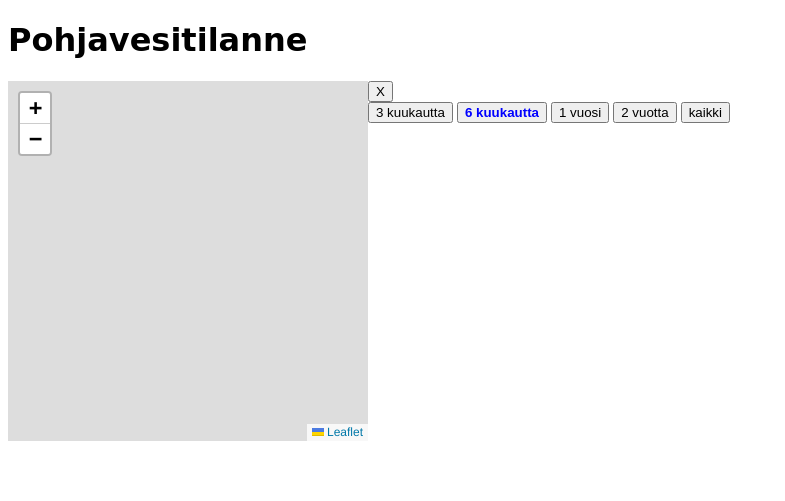
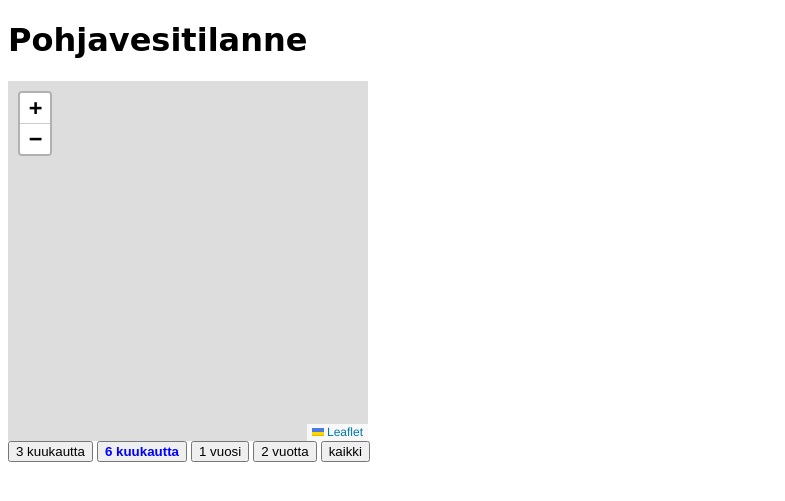
Before and after one commit to City-of-Helsinki/geowaterbed, a Django app: template app/templates/app/index.html in a window 1280 px wide. Shown: the top 501 px of the page, without its empty margins (0-785 px from the left). Run offline with Django 3.2, Linux system fonts and the light colour scheme; the template is opened without the code that fills it: values that come from a table or form of the project are taken from there, others are empty; data comes from the database, SQL or seed files in the repository; some libraries are stand-ins or nearby versions.

Commit message:
Tweaking styling

```diff
--- a/app/static/app/app.css
+++ b/app/static/app/app.css
@@ -9,6 +9,14 @@ h1 { font-family: "Comic Sans MS", "Comic Sans", cursive; }
     float: left;
     z-index: 1;
     position: relative;
+}
+
+#contained_chart {
+    clear: both;
+}
+
+#container_mobiletoolbar {
+    display: none;
 }
 
 #container_chart {
@@ -26,9 +34,14 @@ h1 { font-family: "Comic Sans MS", "Comic Sans", cursive; }
 .mobile #container_mobiletoolbar {
     text-align: right;
     background: white;
+    display: block;
+}
+
+#timerange_toolbar {
+    background: white;
 }
 
 #timerange_toolbar button.active {
     color: blue;
-    font-weight: bold;;
+    font-weight: bold;
 }
--- a/app/static/app/app.js
+++ b/app/static/app/app.js
@@ -29,9 +29,9 @@ function respond() {
                chart_reflow();
             });
         } else {
-            $("#app").toggleClass('mobile', false).css('max-width', 'auto');
-            $("#container").css({'width': chart_orig_width, 'max-width' : 'auto', 'max-height' : 'auto'});
-            $('#map').css({'width': chart_orig_width, 'max-width' : 'auto'});
+            $("#app").toggleClass('mobile', false).css('max-width', '90%');
+            $("#container").css({'width': chart_orig_width, 'max-width' : '90%', 'max-height' : '30em'});
+            $('#map').css({'width': chart_orig_width, 'max-width' : '90%', 'max-height' : '25em'});
             window.requestAnimationFrame(function () {
                chart_reflow();
             });
@@ -52,7 +52,7 @@ $(document).ready(function() {
     $(window).resize();
 
     $('#timerange_toolbar').click(function (e) {
-        console.log("setting range", e.target.value, e);
+        console.log("setting range", e.target.value);
         SERIES.range = e.target.value;
         $('#timerange_toolbar button').removeClass('active');
         $(e.target).toggleClass('active');
```
